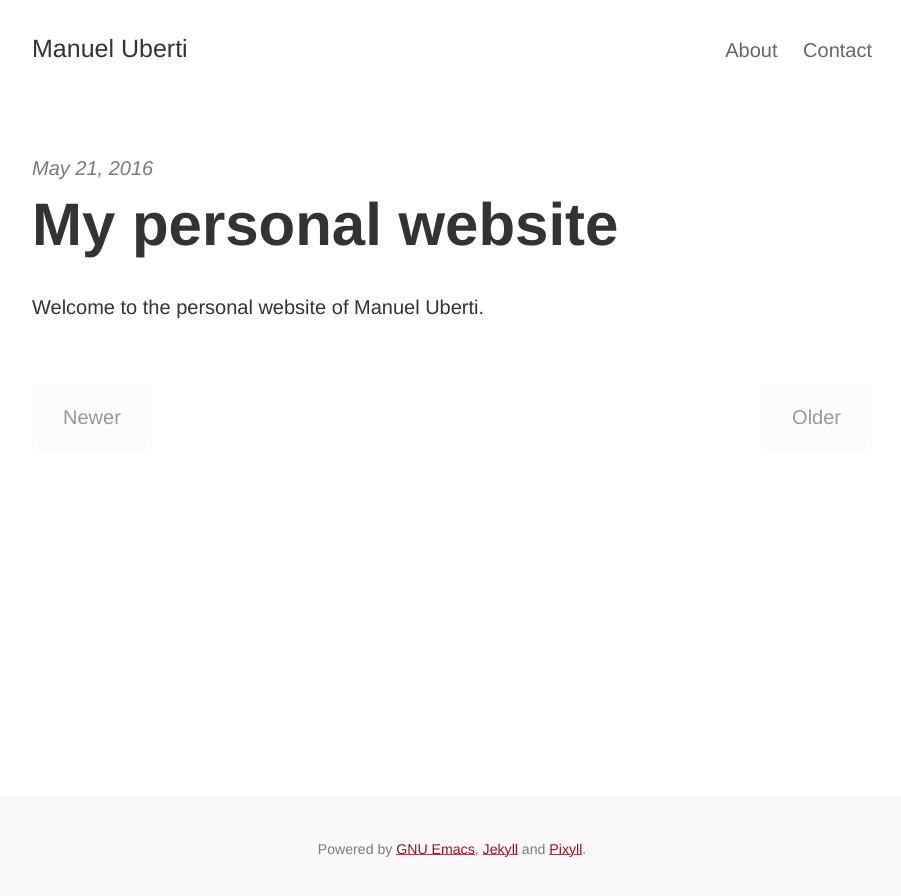
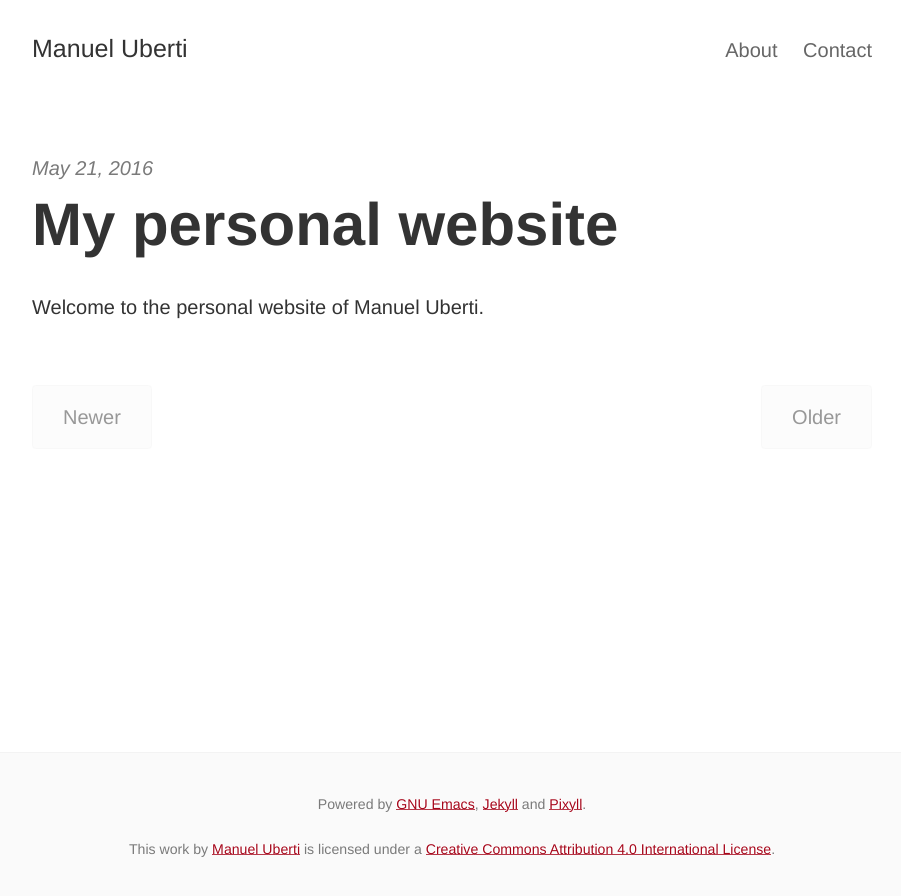
Before and after one commit to manuel-uberti/manuel-uberti.github.io, a Jekyll site: the page built from index.html, in a window 1280 px wide. Shown: the top 896 px of the page, without its empty margins (188-1089 px from the left). Built offline with Jekyll 4.4.1, drawn with Linux system fonts in a browser that asks for light colours; the list of posts is cut into pages by our own code.

Commit message:
Add license

```diff
--- a/_includes/footer.html
+++ b/_includes/footer.html
@@ -1,7 +1,8 @@
 <footer class="center">
   <div class="measure">
       <small>
-          Powered by <a href="https://www.gnu.org/software/emacs/">GNU Emacs</a>, <a href="https://jekyllrb.com/">Jekyll</a> and <a href="https://github.com/johnotander/pixyll">Pixyll</a>.
+          Powered by <a href="https://www.gnu.org/software/emacs/">GNU Emacs</a>, <a href="https://jekyllrb.com/">Jekyll</a> and <a href="https://github.com/johnotander/pixyll">Pixyll</a>.<br/><br/>
+          This work by <a href="https://manuel-uberti.github.io">Manuel Uberti</a> is licensed under a <a href="http://creativecommons.org/licenses/by/4.0/">Creative Commons Attribution 4.0 International License</a>.
       </small>
   </div>
 </footer>
```
